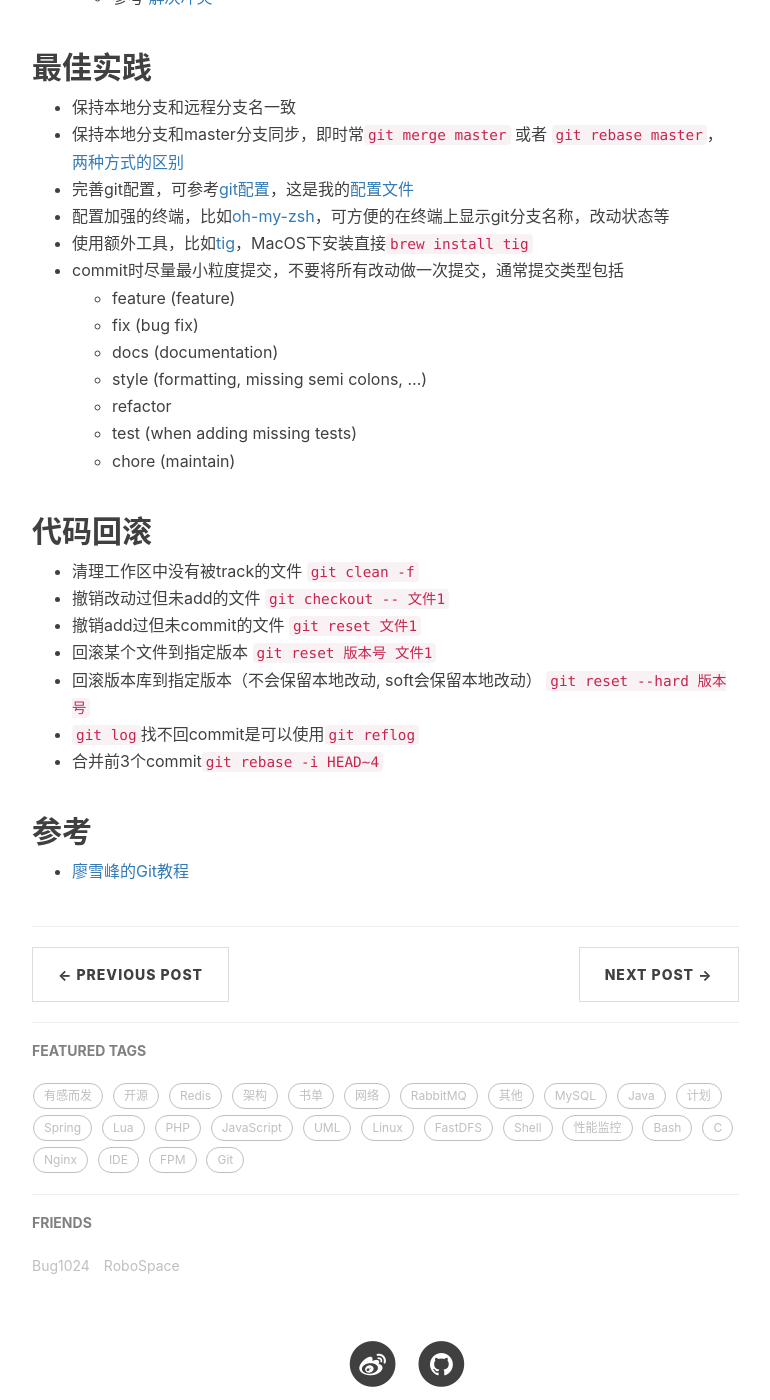
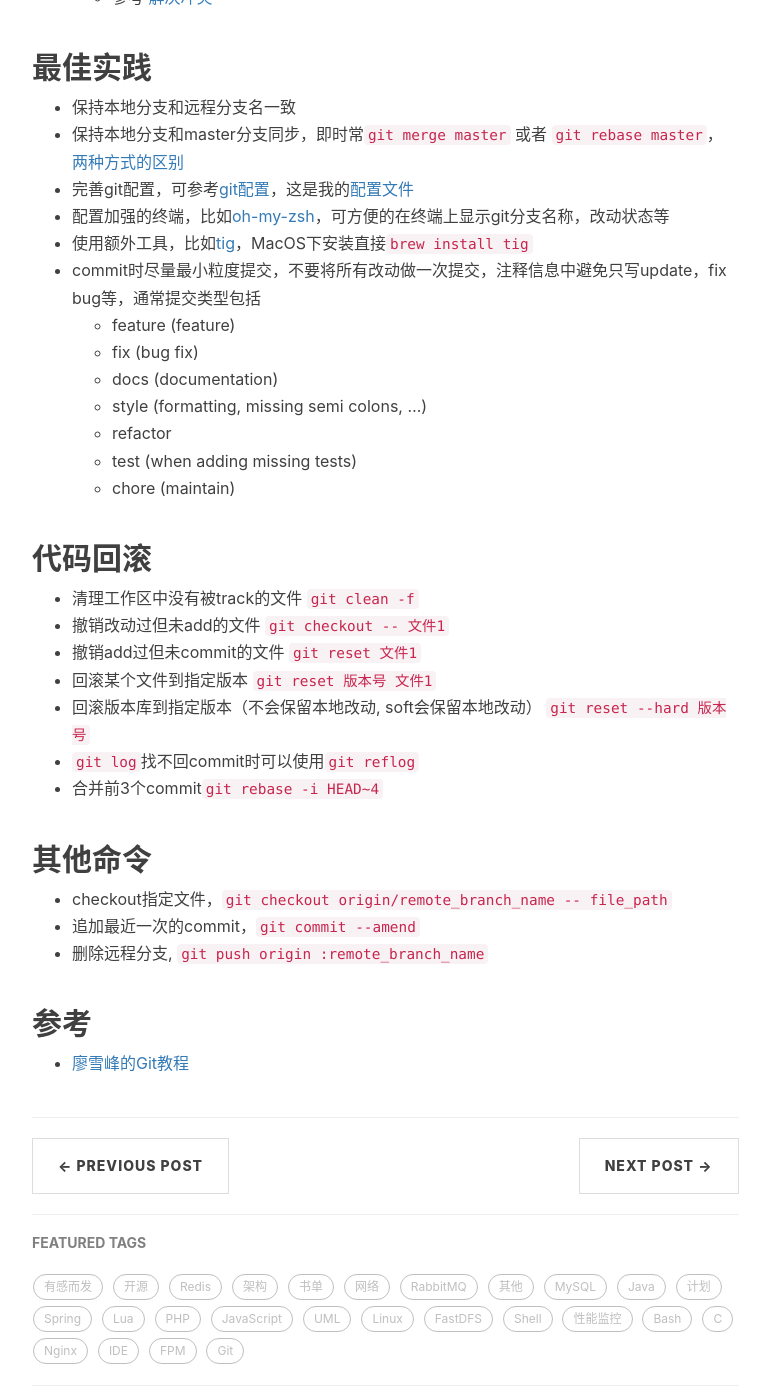
Before and after one commit to bug1024/jeet-blog, a Jekyll site: the page built from _posts/2017-06-13-git.md, in a window 1280 px wide and 1400 px high, scrolled down 2828 px. Shown: the whole window, without its empty margins (233-1003 px from the left). Built offline with Jekyll 4.4.1, drawn with Linux system fonts in a browser that asks for light colours; nearby versions of some CDN libraries; comment, search, counter and statistics services are not loaded.

Commit message:
fix typo

```diff
--- a/_posts/2017-06-13-git.md
+++ b/_posts/2017-06-13-git.md
@@ -76,7 +76,7 @@ tags:
 * 完善git配置，可参考[git配置](https://sandwind.gitbooks.io/git-pro-cn/content/git-custom/config.html)，这是我的[配置文件](http://bug1024.com/img/gitconfig)
 * 配置加强的终端，比如[oh-my-zsh](https://github.com/robbyrussell/oh-my-zsh)，可方便的在终端上显示git分支名称，改动状态等
 * 使用额外工具，比如[tig](https://github.com/jonas/tig)，MacOS下安装直接`brew install tig`
-* commit时尽量最小粒度提交，不要将所有改动做一次提交，通常提交类型包括
+* commit时尽量最小粒度提交，不要将所有改动做一次提交，注释信息中避免只写update，fix bug等，通常提交类型包括
     * feature (feature)
     * fix (bug fix)
     * docs (documentation)
@@ -91,8 +91,13 @@ tags:
 * 撤销add过但未commit的文件 `git reset 文件1`
 * 回滚某个文件到指定版本 `git reset 版本号 文件1`
 * 回滚版本库到指定版本（不会保留本地改动, soft会保留本地改动） `git reset --hard 版本号`
-* `git log`找不回commit是可以使用`git reflog`
+* `git log`找不回commit时可以使用`git reflog`
 * 合并前3个commit`git rebase -i HEAD~4`
+
+## 其他命令
+* checkout指定文件，`git checkout origin/remote_branch_name -- file_path`
+* 追加最近一次的commit，`git commit --amend`
+* 删除远程分支,  `git push origin :remote_branch_name`
 
 ## 参考
 * [廖雪峰的Git教程](http://www.liaoxuefeng.com/wiki/0013739516305929606dd18361248578c67b8067c8c017b000)
```
